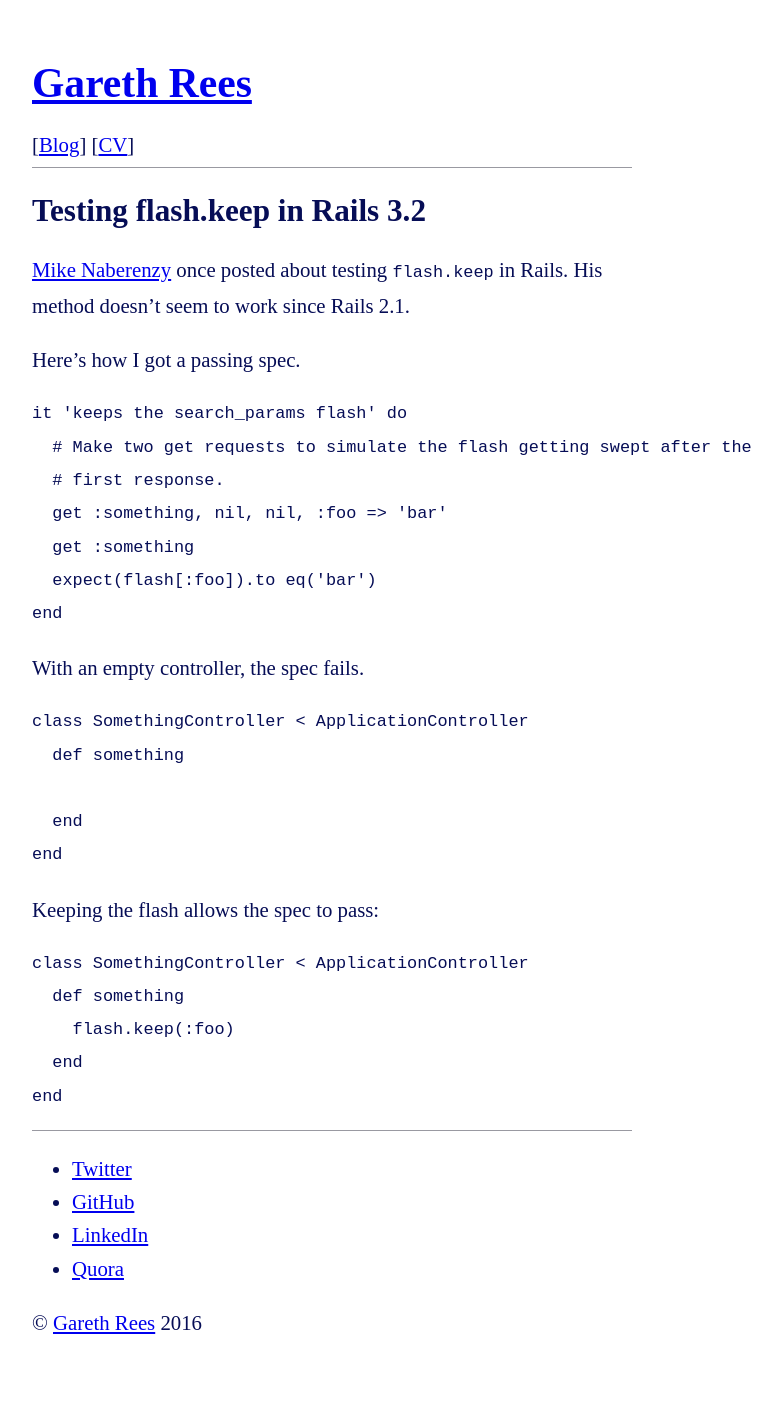
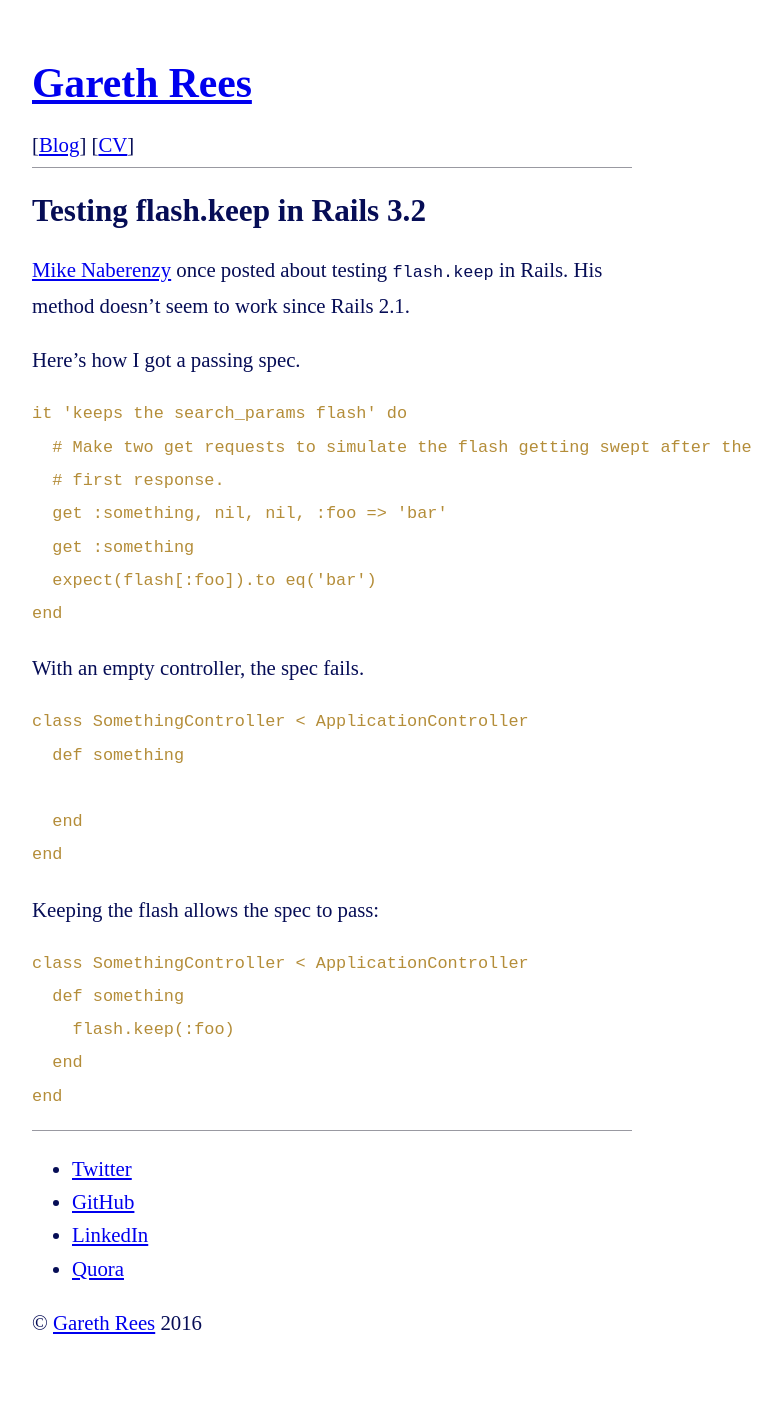
Before and after one commit to garethrees/garethrees.github.com, a Jekyll site: the page built from _posts/2015-01-08-test-flash-keep-in-rails.md, in a window 1280 px wide. Shown: the whole page, without its empty margins (308-1090 px from the left). Built offline with Jekyll 4.4.1, drawn with Linux system fonts in a browser that asks for light colours.

Commit message:
Add different colour for code

```diff
--- a/_layouts/default.html
+++ b/_layouts/default.html
@@ -41,6 +41,9 @@
     figure.highlight {
       border: none;
     }
+    pre.highlight {
+      color: #B48D39;
+    }
     #banner {
       border-bottom: 1px solid #9999A1;
     }
```
